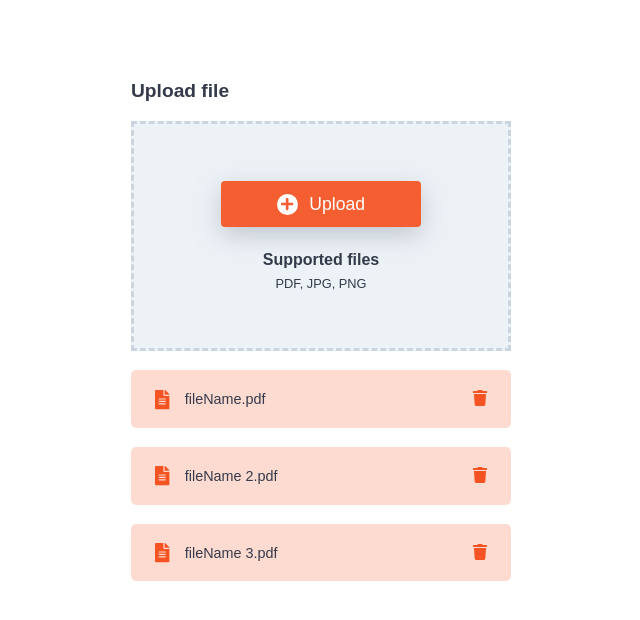
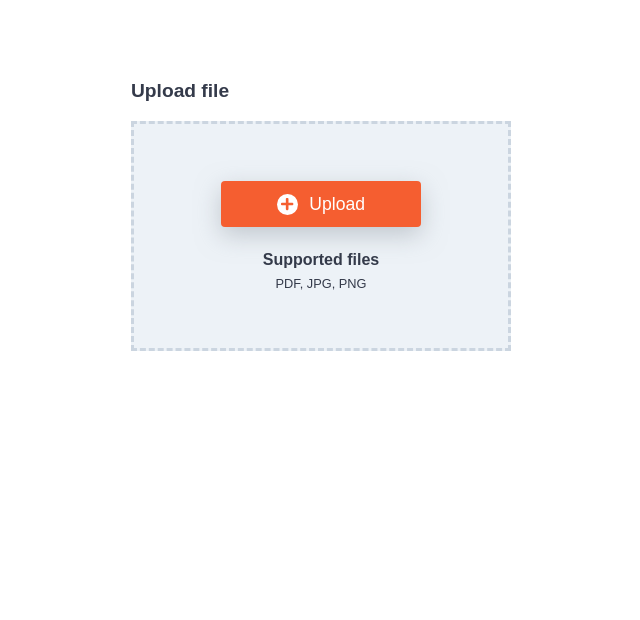
Before and after one commit to mariofornaroli/y-react-upload-file, a React (Create React App) app: page / in a window 1280 px wide. Shown: the top 620 px of the page, without its empty margins (319-959 px from the left). Built offline with nearby package versions, Linux system fonts and the light colour scheme.

Commit message:
Removed mock data and added file existance check

```diff
--- a/src/App.jsx
+++ b/src/App.jsx
@@ -4,13 +4,7 @@ import FileUpload from './FileUpload/FileUpload';
 import FileList from './FileList/FileList';
 
 function App() {
-  const [files, setFiles] = useState([{
-    name: 'fileName.pdf'
-  }, {
-    name: 'fileName 2.pdf'
-  }, {
-    name: 'fileName 3.pdf'
-  }])
+  const [files, setFiles] = useState([])
 
   const removeFile = (filename) => {
     setFiles(files.filter(file => file.name !== filename))
--- a/src/FileUpload/FileUpload.jsx
+++ b/src/FileUpload/FileUpload.jsx
@@ -7,6 +7,7 @@ import axios from 'axios'
 const FileUpload = ({ files, setFiles, removeFile }) => {
     const uploadHandler = (event) => {
         const file = event.target.files[0];
+        if(!file) return;
         file.isUploading = true;
         setFiles([...files, file])
 
```
